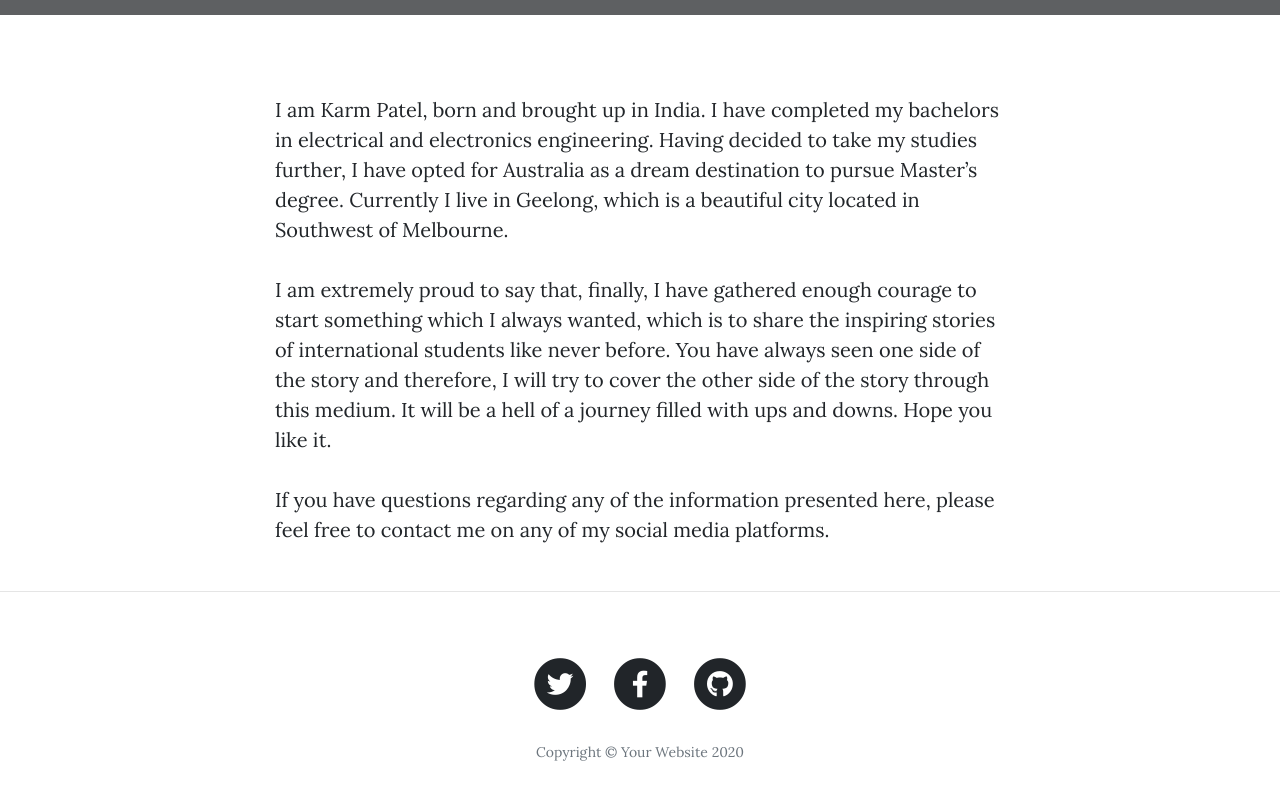
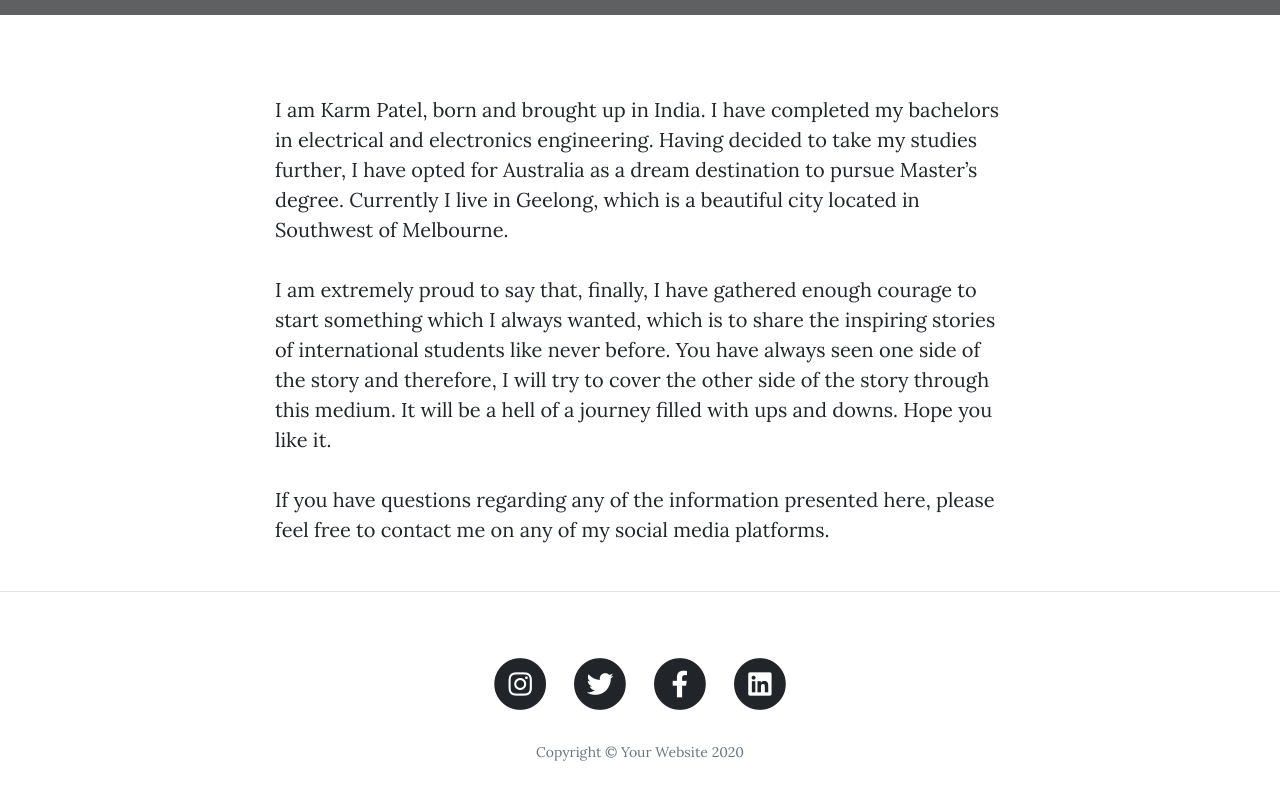
Before and after one commit to Hemil96/karm-blog, a plain HTML site: page about.html in a window 1280 px wide. Shown: the part 517-1317 px from the top of the page. Drawn offline with nearby package versions, Linux system fonts and the light colour scheme; grey boxes are pictures that could not be loaded.

Commit message:
social handles

```diff
--- a/about.html
+++ b/about.html
@@ -87,7 +87,15 @@
         <div class="col-lg-8 col-md-10 mx-auto">
           <ul class="list-inline text-center">
             <li class="list-inline-item">
-              <a href="#">
+              <a href="https://www.instagram.com/karmpatel_18/">
+                <span class="fa-stack fa-lg">
+                  <i class="fas fa-circle fa-stack-2x"></i>
+                  <i class="fab fa-instagram fa-stack-1x fa-inverse"></i>
+                </span>
+              </a>
+            </li>
+            <li class="list-inline-item">
+              <a href="https://twitter.com/karmpatel97">
                 <span class="fa-stack fa-lg">
                   <i class="fas fa-circle fa-stack-2x"></i>
                   <i class="fab fa-twitter fa-stack-1x fa-inverse"></i>
@@ -95,7 +103,7 @@
               </a>
             </li>
             <li class="list-inline-item">
-              <a href="#">
+              <a href="https://www.facebook.com/karm.patel.169">
                 <span class="fa-stack fa-lg">
                   <i class="fas fa-circle fa-stack-2x"></i>
                   <i class="fab fa-facebook-f fa-stack-1x fa-inverse"></i>
@@ -103,10 +111,10 @@
               </a>
             </li>
             <li class="list-inline-item">
-              <a href="#">
+              <a href="https://www.linkedin.com/in/karmpatel18">
                 <span class="fa-stack fa-lg">
                   <i class="fas fa-circle fa-stack-2x"></i>
-                  <i class="fab fa-github fa-stack-1x fa-inverse"></i>
+                  <i class="fab fa-linkedin fa-stack-1x fa-inverse"></i>
                 </span>
               </a>
             </li>
```
